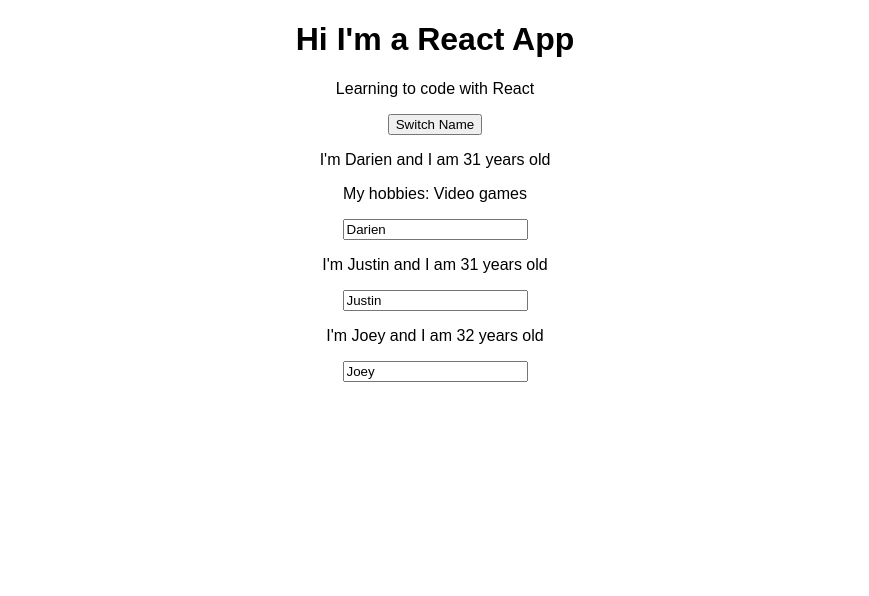
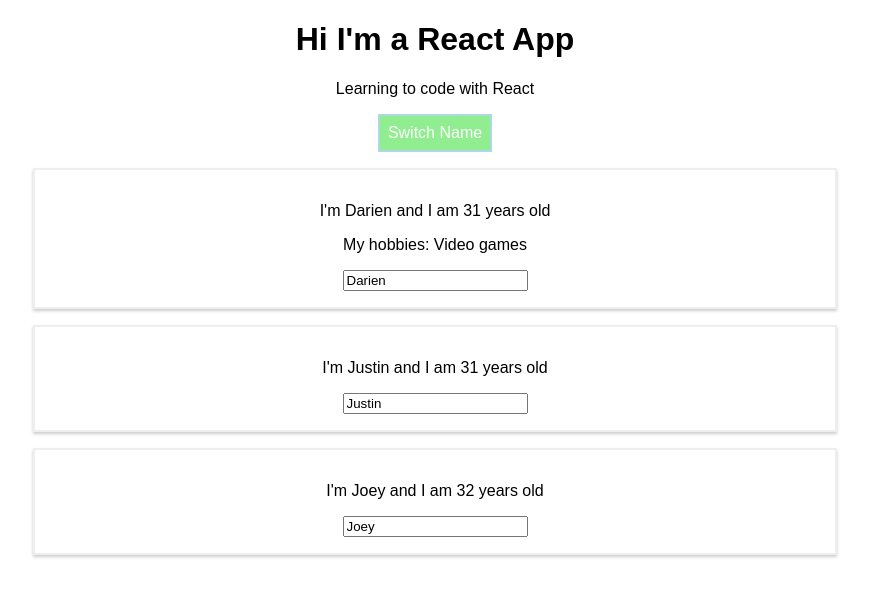
Before and after one commit to darienhz/react-complete-guide, a React (Create React App) app: page / in a window 1280 px wide. Shown: the top 596 px of the page, without its empty margins (205-1074 px from the left). Built offline with nearby package versions, Linux system fonts and the light colour scheme.

Commit message:
gave persons some styling

```diff
--- a/src/App.js
+++ b/src/App.js
@@ -1,7 +1,8 @@
 import React, { Component } from 'react';
 // import logo from './logo.svg';
 import './App.css';
-import Person from './Person/Person'
+import Person from './Person/Person';
+
 
 
 
@@ -38,11 +39,20 @@
  }
 
   render() {
+
+    const buttonStyle = {
+      backgroundColor: 'lightgreen',
+      font: 'inherit',
+      border: '2px solid lightblue',
+      padding: '8px',
+      color: 'white',
+    }
+
     return (
       <div className="App">
         <h1>Hi I'm a React App</h1>
         <p>Learning to code with React</p>
-        <button onClick={this.switchNamedHandler.bind(this, 'Darien!!')}>Switch Name</button>
+        <button style={buttonStyle} onClick={this.switchNamedHandler.bind(this, 'Darien!!')}>Switch Name</button>
         <Person name={this.state.persons[0].name}
           age={this.state.persons[0].age}> My hobbies: Video games</Person>
         <Person
--- /dev/null
+++ b/src/Person/Person.css
@@ -0,0 +1,8 @@
+.Person {
+  width: 60%;
+  margin: 16px auto;
+  border: 2px solid #eee;
+  box-shadow: 0 2px 3px #ccc;
+  padding: 16px;
+  text-align: center;
+}
--- a/src/Person/Person.js
+++ b/src/Person/Person.js
@@ -1,8 +1,9 @@
 import React from 'react';
+import './Person.css';
 
 const person = (props) => {
   return (
-    <div>
+    <div className="Person">
       <p onClick={props.click}>I'm {props.name} and I am {props.age} years old</p>
       <p>{props.children}</p>
       <input type="text" onChange={props.changed} value={props.name}/>
```
